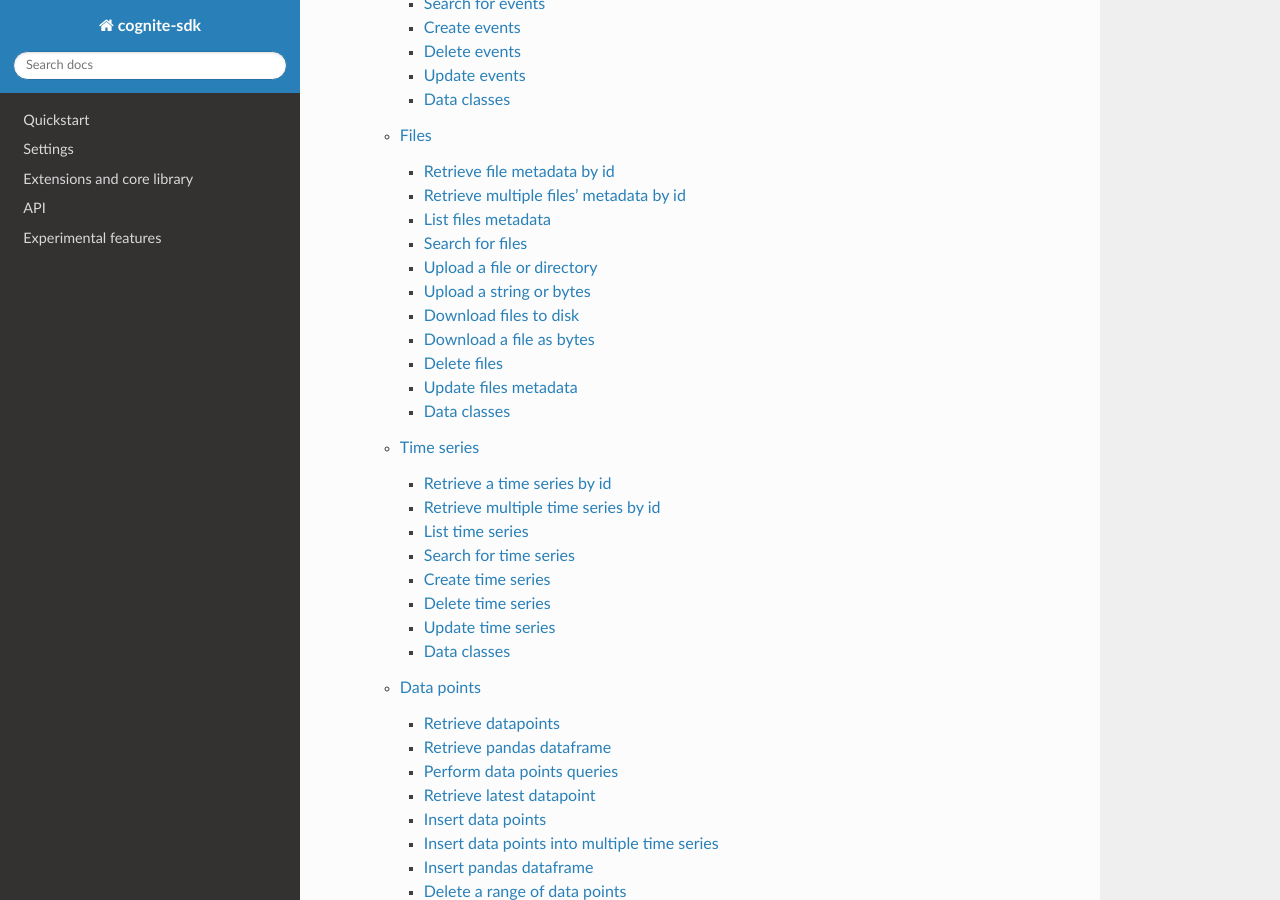
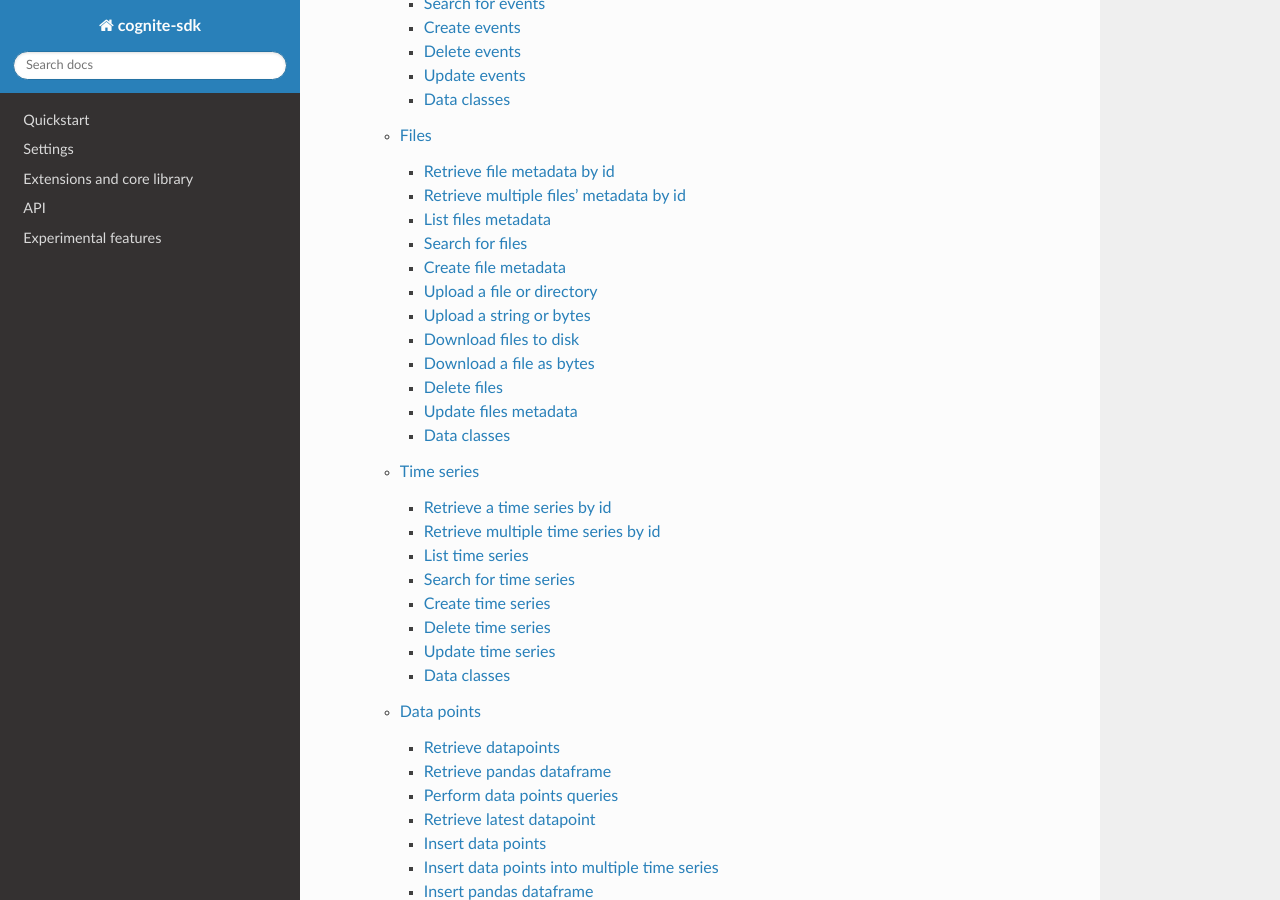
Before and after one commit to cognitedata/cognite-sdk-python, a Sphinx documentation site: the page built from docs/source/index.rst, in a window 1280 px wide and 900 px high, scrolled down 1662 px. Built offline with Sphinx 7.4.7 and the Read the Docs theme 2.0.0, drawn with Linux system fonts in a browser that asks for light colours.

Commit message:
Update documentation.

```diff
--- a/docs/source/cognite.rst
+++ b/docs/source/cognite.rst
@@ -346,6 +346,10 @@ List files metadata
 Search for files
 ^^^^^^^^^^^^^^^^
 .. automethod:: cognite.client._api.files.FilesAPI.search
+
+Create file metadata
+^^^^^^^^^^^^^^^^^^^^
+.. automethod:: cognite.client._api.files.FilesAPI.create
 
 Upload a file or directory
 ^^^^^^^^^^^^^^^^^^^^^^^^^^
```
